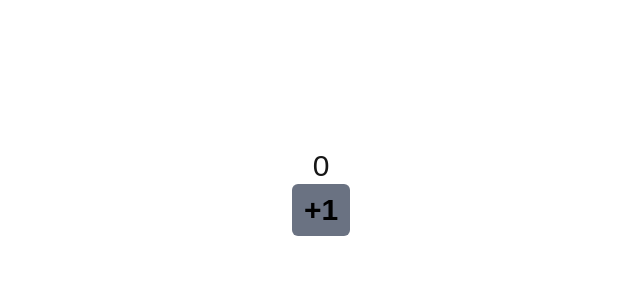
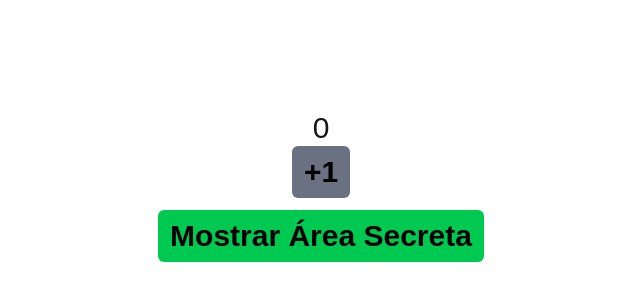
Before and after one commit to Wiillboss/react, a Next.js app in the folder react_primeiro_projeto/: page /estados_eventos in a window 1280 px wide. Shown: the part 208-508 px from the top of the page, without its empty margins (319-959 px from the left). Built offline with nearby package versions, Linux system fonts and the light colour scheme.

Commit message:
atualização

```diff
--- a/react_primeiro_projeto/app/estados_eventos/page.tsx
+++ b/react_primeiro_projeto/app/estados_eventos/page.tsx
@@ -115,6 +115,9 @@ const Page_formulario = () => {
 
 const Page_State = () => {
 
+    //o setShow_Secret é a função que altera o valor de show_Secret, e o useState é um hook do React que permite criar variáveis de estado em componentes funcionais, foi criado uma arrow function para alterar o valor de show_Secret, e essa função é chamada quando o botão "Mostrar Área Secreta" é clicado, e o valor de show_Secret é usado para mostrar ou esconder a área secreta.
+    const [show_Secret, setShow_Secret] = useState(false);
+
     //let count = 0;
 
     const [count, setCount] = useState(0);
@@ -131,6 +134,15 @@ const Page_State = () => {
                 className="bg-amber-px-4 py-2 bg-gray-500 text-black font-bold rounded-md hover:bg-gray-700 p-3">
                 +1
             </button>
+            <button onClick={() => setShow_Secret(!show_Secret)}
+                className="bg-amber-px-4 py-2 bg-green-500 text-black font-bold rounded-md hover:bg-green-700 p-3 m-3">
+                {show_Secret ? "Esconder Área Secreta" : "Mostrar Área Secreta"}
+            </button>
+            {show_Secret && (
+                <div className="bg-green-400 p-4 m-3 rounded-md">
+                    Área secreta
+                </div>
+            )}
         </div>
 
     );
```
